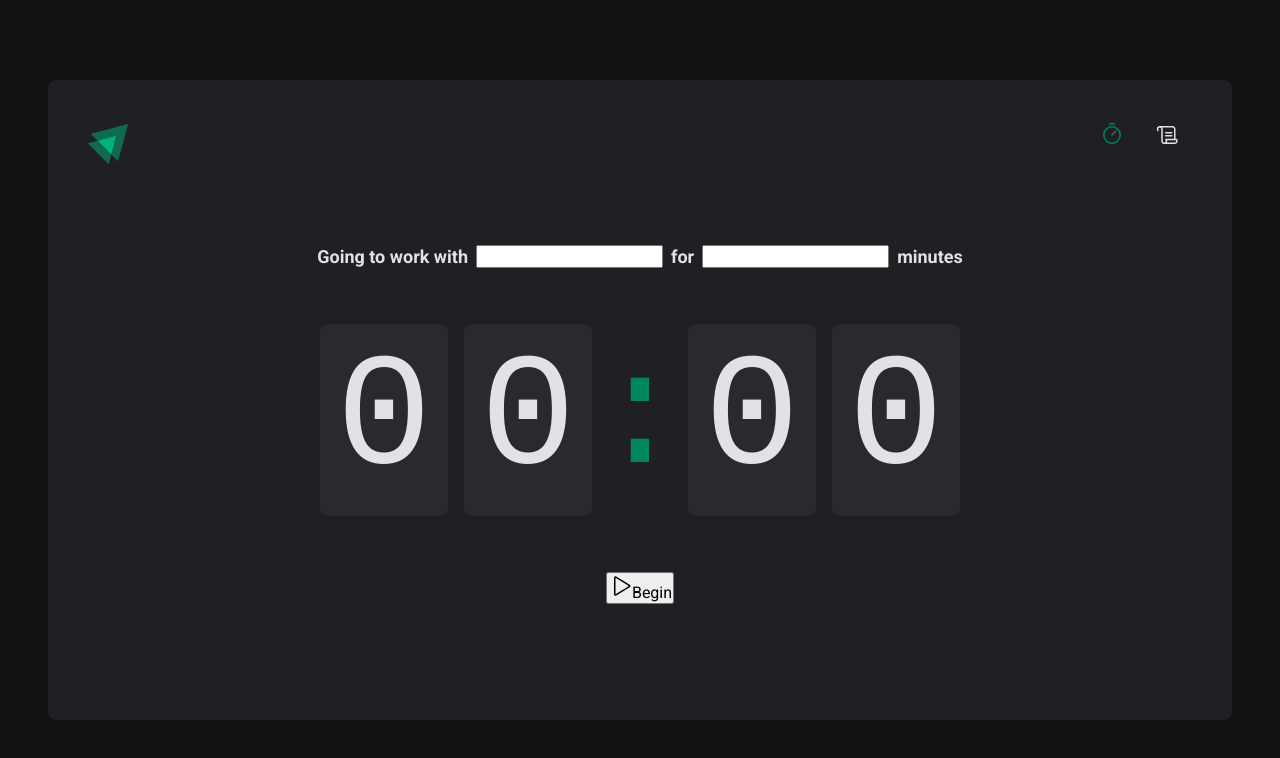
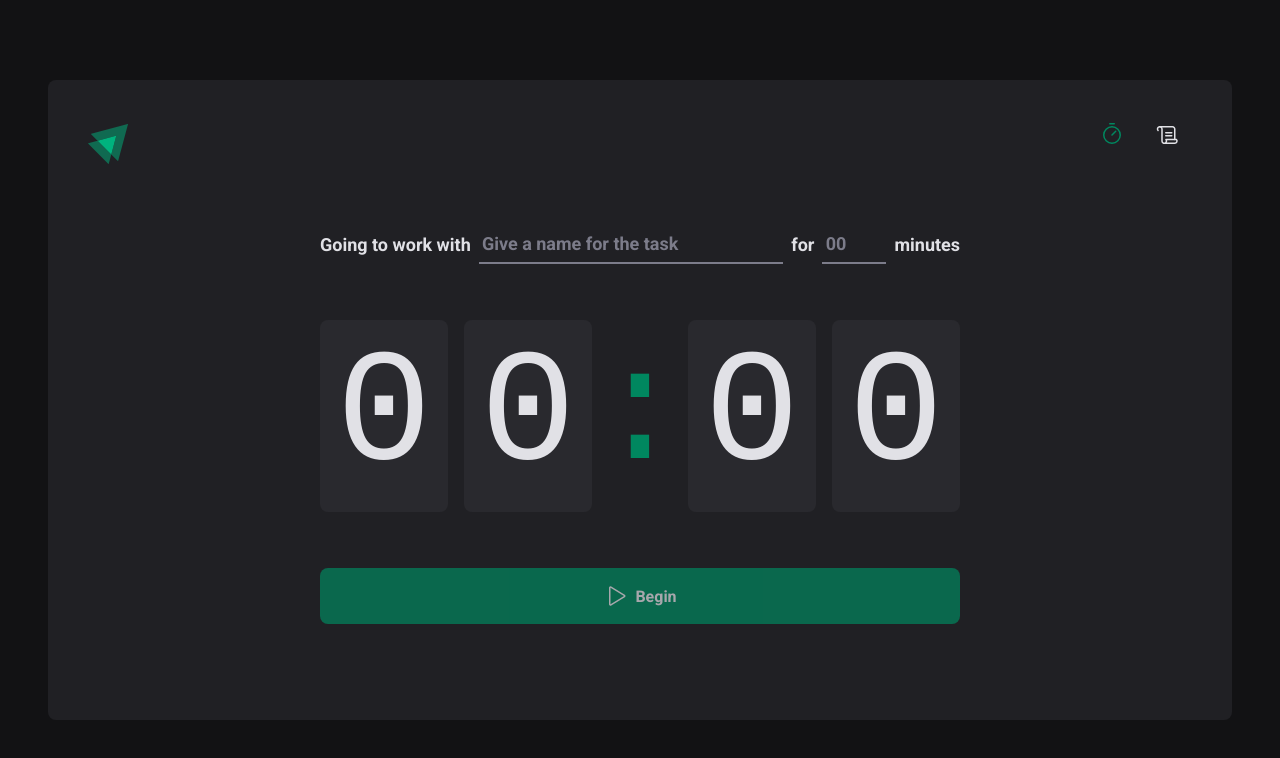
Before and after one commit to KajiyamaVK/fullstacker-pomodoro, a React (Vite) app: page / in a window 1280 px wide. Shown: the top 758 px of the page. Built offline with nearby package versions, Linux system fonts and the light colour scheme.

Commit message:
chore: Finishing the app main page

```diff
--- a/src/pages/Home/index.tsx
+++ b/src/pages/Home/index.tsx
@@ -3,7 +3,10 @@
   CountdownContainer,
   FormContainer,
   HomeContainer,
+  MinutesAmountInput,
   Separator,
+  StartCountDownButton,
+  TaskInput,
 } from './styles'
 
 export default function Home() {
@@ -12,9 +15,27 @@
       <form action="">
         <FormContainer>
           <label htmlFor="task">Going to work with</label>
-          <input type="text" id="task" />
+          <TaskInput
+            type="text"
+            id="task"
+            placeholder="Give a name for the task"
+            list="task-suggestions"
+          />
+          <datalist id="task-suggestions">
+            <option value="Projeto 1" />
+            <option value="Projeto 2" />
+            <option value="Projeto 3" />
+            <option value="Projeto 4" />
+          </datalist>
           <label htmlFor="minutesAmount">for</label>
-          <input type="text" id="minutesAmount" />
+          <MinutesAmountInput
+            type="number"
+            id="minutesAmount"
+            placeholder="00"
+            step={5}
+            min={5}
+          />
+
           <span>minutes</span>
         </FormContainer>
         <CountdownContainer>
@@ -25,10 +46,10 @@
           <span>0</span>
         </CountdownContainer>
 
-        <button type="submit">
+        <StartCountDownButton type="submit" disabled>
           <Play size={24} />
           Begin
-        </button>
+        </StartCountDownButton>
       </form>
     </HomeContainer>
   )
--- a/src/pages/Home/styles.ts
+++ b/src/pages/Home/styles.ts
@@ -39,6 +39,37 @@
   }
 `
 
+const BaseInput = styled.input`
+  background: transparent;
+  height: 2.5rem;
+  border: 0;
+  border-bottom: 2px solid ${(props) => props.theme['gray-500']};
+  font-weight: bold;
+  font-size: 1.125rem;
+  padding: 0 0.5%;
+  color: ${(props) => props.theme['gray-100']};
+
+  &:focus {
+    box-shadow: none;
+    border-color: ${(props) => props.theme['green-500']};
+  }
+
+  &::placeholder {
+    color: ${(props) => props.theme['gray-500']};
+  }
+`
+
+export const TaskInput = styled(BaseInput)`
+  flex: 1;
+  &::-webkit-calendar-picker-indicator {
+    display: none !important;
+  }
+`
+
+export const MinutesAmountInput = styled(BaseInput)`
+  width: 4rem;
+`
+
 export const StartCountDownButton = styled.button`
   width: 100%;
   border: 0;
@@ -53,8 +84,13 @@
   background: ${(props) => props.theme['green-500']};
   color: ${(props) => props.theme['gray-100']};
 
-  &hover {
-    background: ${(props) => props.theme};
+  &:not(:disabled):hover {
+    background: ${(props) => props.theme['green-700']};
+  }
+
+  &:disabled {
+    opacity: 0.7;
+    cursor: not-allowed;
   }
 `
 
```
